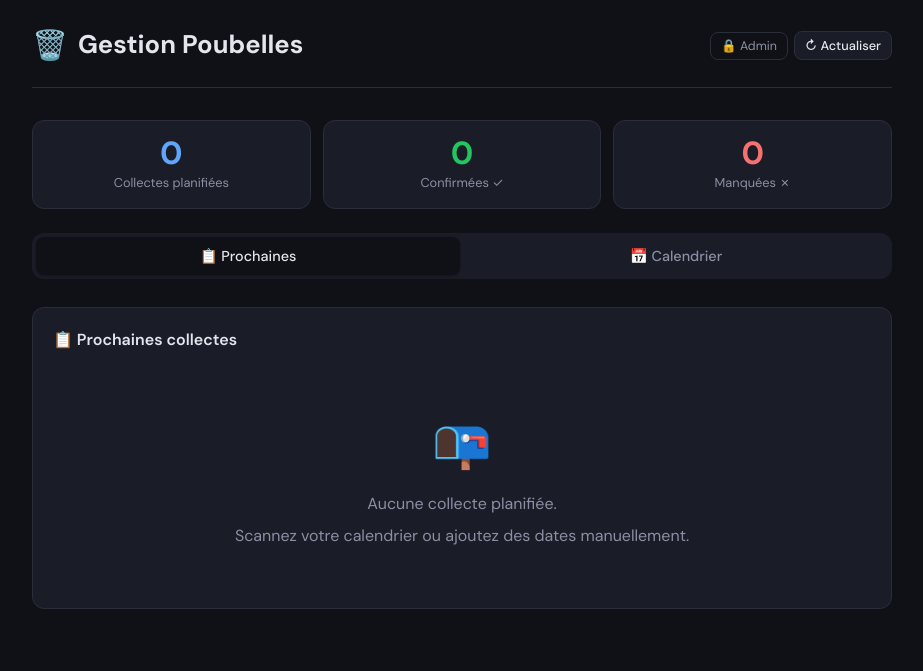
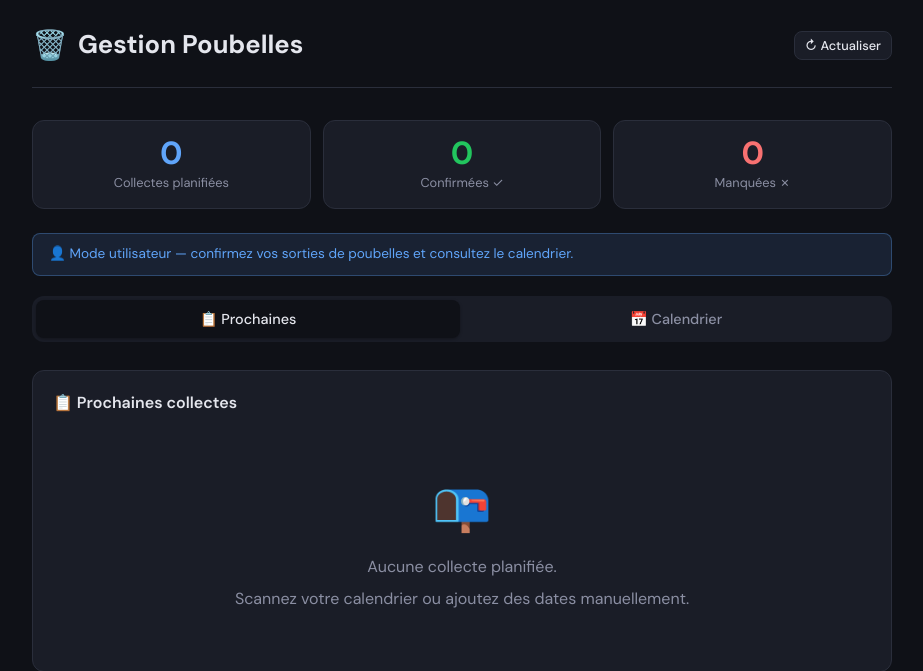
Before and after one commit to yottacloud-hub/ha-addon-poubelles, a Flask app: page / in a window 1280 px wide. Shown: the top 671 px of the page, without its empty margins (178-1101 px from the left). Run offline with Flask 3, Linux system fonts and the light colour scheme; parts of the project's set-up code (start-up, migrations or seed data) failed here and were passed over.

Commit message:
feat: detect real HA admin status for admin/user mode
Replace localStorage-based toggle with actual HA user detection.
The ingress iframe accesses window.parent's home-assistant element
to read hass.user.is_admin. Non-admin users see only the simplified
view (dashboard + calendar read-only) with no way to toggle admin.
HA admins see the admin toggle button and can switch modes.
Fallback to admin mode for standalone/non-ingress access.

https://claude.ai/code/session_012PfvvB28rSxMywrzGV5V12

```diff
--- a/gestion_poubelles/rootfs/opt/poubelles/templates/index.html
+++ b/gestion_poubelles/rootfs/opt/poubelles/templates/index.html
@@ -526,13 +526,30 @@
             cursor: pointer;
             transition: all 0.15s;
             font-family: inherit;
+            display: none; /* Hidden until HA admin detected */
         }
+        .admin-toggle.visible { display: inline-flex; }
         .admin-toggle:hover { border-color: var(--text-dim); color: var(--text); }
         body.admin-mode .admin-toggle {
             border-color: var(--yellow-border);
             background: var(--yellow-bg);
             color: var(--yellow);
         }
+
+        /* User mode banner */
+        .user-mode-banner {
+            display: flex;
+            align-items: center;
+            gap: 8px;
+            padding: 10px 16px;
+            background: var(--blue-bg);
+            border: 1px solid rgba(96, 165, 250, 0.3);
+            border-radius: var(--radius-sm);
+            margin-bottom: 20px;
+            font-size: 0.85rem;
+            color: var(--blue);
+        }
+        body.admin-mode .user-mode-banner { display: none; }
     </style>
 </head>
 <body>
@@ -561,6 +578,11 @@
             <div class="stat-value" style="color: var(--red)">{{ stats.missed }}</div>
             <div class="stat-label">Manquées ✗</div>
         </div>
+    </div>
+
+    <!-- User mode info banner -->
+    <div class="user-mode-banner" id="user-banner">
+        👤 Mode utilisateur — confirmez vos sorties de poubelles et consultez le calendrier.
     </div>
 
     <!-- Tabs -->
@@ -1241,11 +1263,62 @@ async function deleteDate(dateStr) {
     }
 }
 
-// ======= ADMIN MODE =======
+// ======= ADMIN MODE (HA user detection) =======
+let isHaAdmin = false;
+
+function detectHaAdmin() {
+    try {
+        // Ingress iframe is same-origin with HA frontend
+        // Access the parent window's home-assistant element to get user info
+        const ha = window.parent.document.querySelector('home-assistant');
+        if (ha && ha.hass && ha.hass.user) {
+            return ha.hass.user.is_admin === true;
+        }
+        // Alternative: try custom-panel approach
+        if (window.parent.hassConnection) {
+            const conn = window.parent.hassConnection;
+            if (conn.options && conn.options.auth) {
+                return true; // Has auth connection = likely admin
+            }
+        }
+    } catch(e) {
+        // Cross-origin or no parent (standalone access) - default to admin for backward compat
+        console.log('HA admin detection failed (standalone mode?):', e.message);
+        return true;
+    }
+    // If HA detected but no user info yet, default to non-admin
+    return false;
+}
+
+function applyAdminMode(isAdmin) {
+    isHaAdmin = isAdmin;
+    const btn = document.getElementById('admin-toggle-btn');
+    const banner = document.getElementById('user-banner');
+
+    if (isAdmin) {
+        // Show admin toggle for HA admins
+        btn.classList.add('visible');
+        // Restore admin mode preference from localStorage
+        if (localStorage.getItem('poubelles_admin') !== '0') {
+            document.body.classList.add('admin-mode');
+            btn.textContent = '🔓 Admin';
+        } else {
+            btn.textContent = '🔒 Admin';
+        }
+    } else {
+        // Non-admin: hide toggle, force user mode
+        btn.classList.remove('visible');
+        document.body.classList.remove('admin-mode');
+        if (banner) banner.style.display = 'flex';
+    }
+}
+
 function toggleAdminMode() {
+    if (!isHaAdmin) return; // Only HA admins can toggle
     const isAdmin = document.body.classList.toggle('admin-mode');
     localStorage.setItem('poubelles_admin', isAdmin ? '1' : '0');
-    updateAdminButton();
+    const btn = document.getElementById('admin-toggle-btn');
+    btn.textContent = isAdmin ? '🔓 Admin' : '🔒 Admin';
     // Re-render calendar to update click behavior
     if (document.getElementById('tab-calendar').classList.contains('active')) {
         renderMiniCalendar();
@@ -1257,18 +1330,21 @@ function toggleAdminMode() {
     }
 }
 
-function updateAdminButton() {
-    const btn = document.getElementById('admin-toggle-btn');
-    const isAdmin = document.body.classList.contains('admin-mode');
-    btn.textContent = isAdmin ? '🔓 Admin' : '🔒 Admin';
-}
-
-// Restore admin mode from localStorage
+// Detect admin status on load
 (function() {
-    if (localStorage.getItem('poubelles_admin') === '1') {
-        document.body.classList.add('admin-mode');
+    // Retry detection a few times (HA frontend may not be fully loaded yet)
+    let attempts = 0;
+    function tryDetect() {
+        const admin = detectHaAdmin();
+        applyAdminMode(admin);
+        // If no user found and we're in ingress, retry (HA might still be loading)
+        if (!admin && attempts < 5) {
+            attempts++;
+            setTimeout(tryDetect, 500);
+        }
     }
-    updateAdminButton();
+    // First try immediately
+    tryDetect();
 })();
 
 // Init
```
